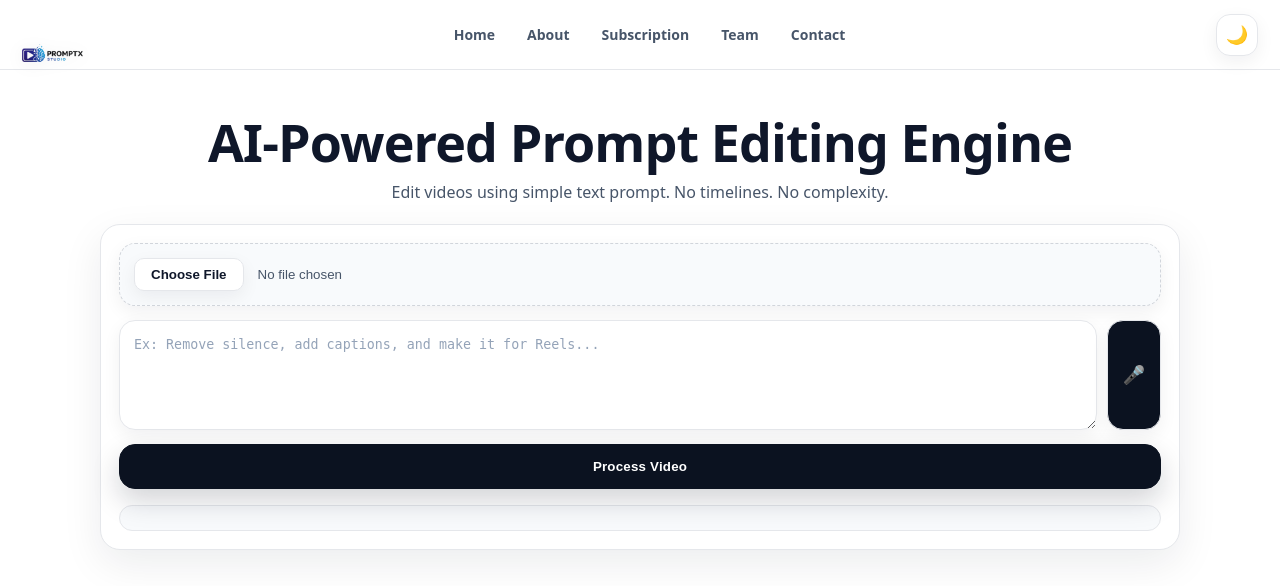
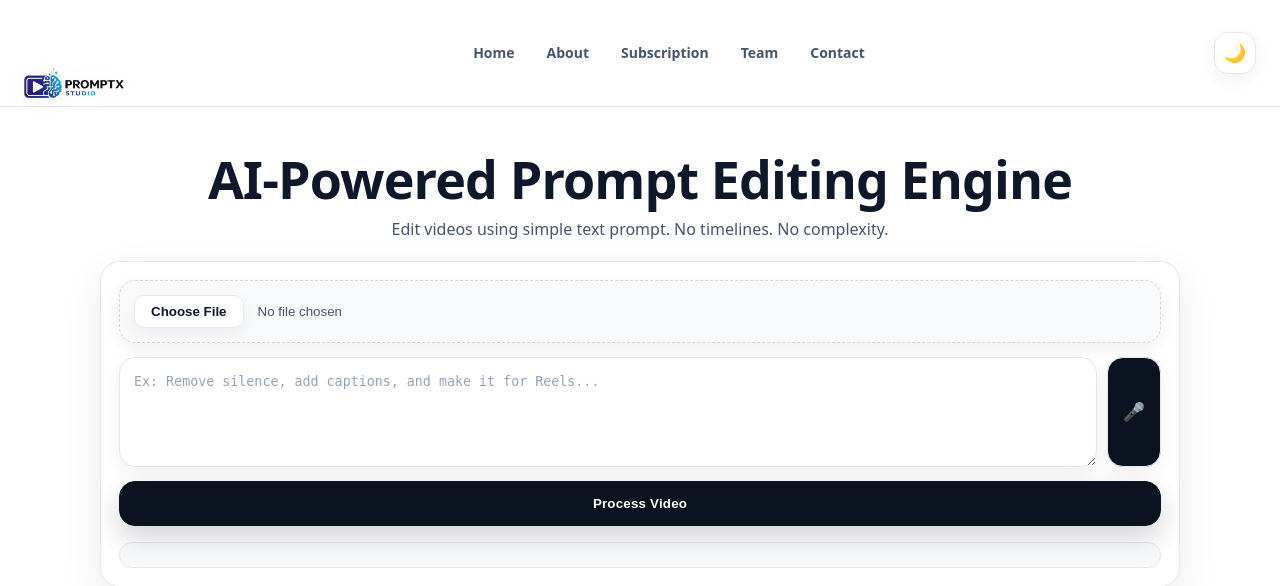
Before and after one commit to dhairyabh/Promtx-Studio, a FastAPI app: page / in a window 1280 px wide. Shown: the top 586 px of the page. Run offline with FastAPI, Linux system fonts and the light colour scheme.

Commit message:
UI: Significantly increase logo size and optimize alignment

```diff
--- a/static/style.css
+++ b/static/style.css
@@ -81,8 +81,7 @@ body {
   position: sticky;
   top: 0;
   z-index: 999;
-  padding: 4px 22px;
-  /* Very tight vertical padding */
+  padding: 8px 24px;
   display: flex;
   align-items: center;
   justify-content: space-between;
@@ -105,16 +104,16 @@ body {
 }
 
 .nav-logo {
-  height: 55px;
-  /* Clean height for a readable logo */
+  height: 90px;
+  /* Highly prominent size */
   width: auto;
   object-fit: contain;
-  transition: transform 0.2s ease;
-  filter: drop-shadow(0 2px 8px rgba(0, 0, 0, 0.08));
+  transition: 0.3s cubic-bezier(0.4, 0, 0.2, 1);
+  filter: drop-shadow(0 2px 10px rgba(0, 0, 0, 0.06));
 }
 
 .nav-logo:hover {
-  transform: scale(1.05);
+  transform: scale(1.03);
 }
 
 .logo::before {
--- a/templates/index.html
+++ b/templates/index.html
@@ -5,7 +5,7 @@
   <meta charset="UTF-8">
   <meta name="viewport" content="width=device-width, initial-scale=1.0">
   <title>PROMPTX STUDIO</title>
-  <link rel="stylesheet" href="/static/style.css?v=1.5">
+  <link rel="stylesheet" href="/static/style.css?v=1.6">
   <link rel="stylesheet" href="/static/share.css">
 </head>
 
```
